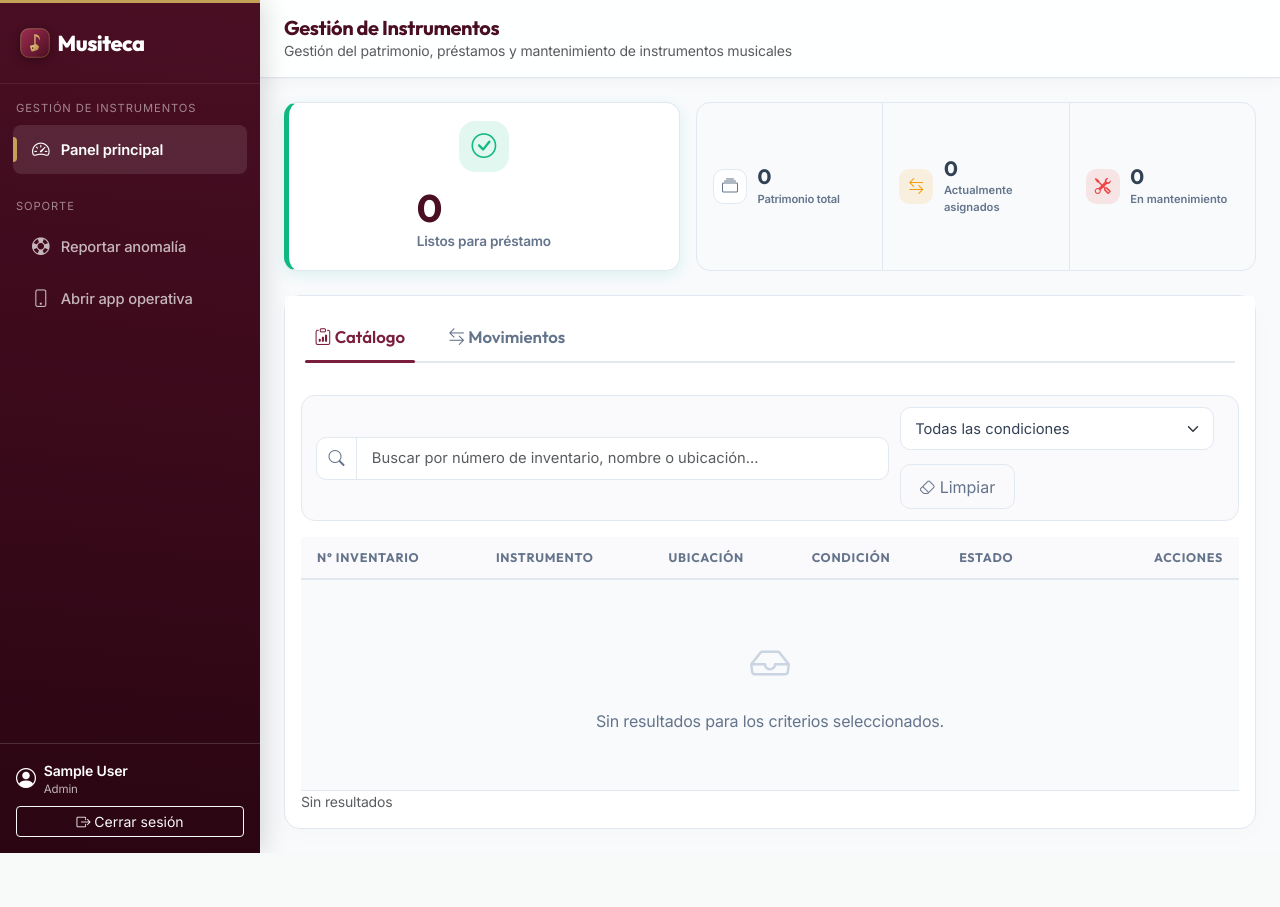
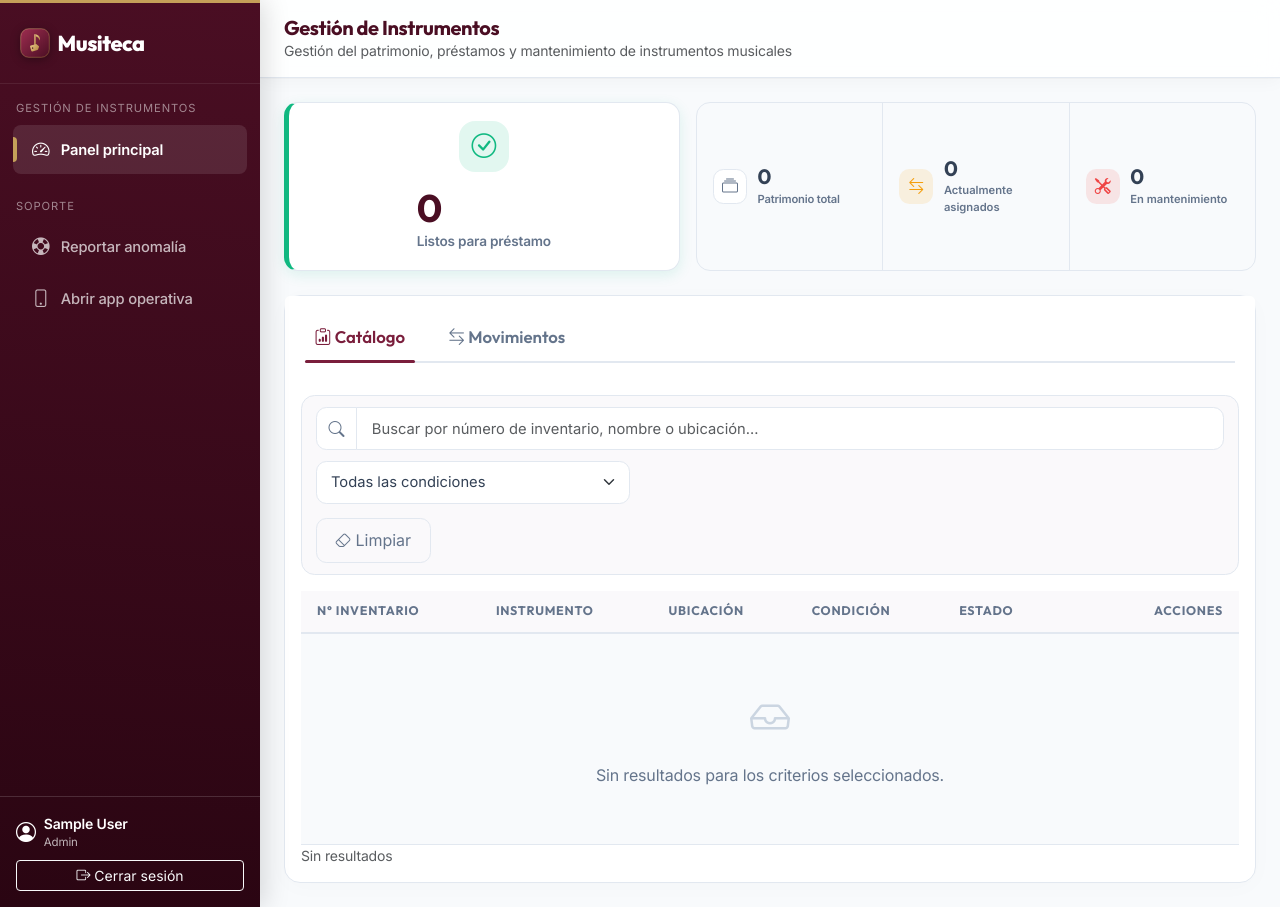
Before and after one commit to nancyvillatoro/musiteca, a PHP site: page / in a window 1280 px wide. Before the commit the page ends 853 px from the top, so only its background shows below. Run offline with PHP 8.4, Linux system fonts and the light colour scheme; the visitor is signed in with stand-in values (Sample User, id 1); data comes from the database, SQL or seed files in the repository; data that the repository does not hold is empty.

Commit message:
Corrige el escalonado de la barra de filtros a anchos intermedios
.filtros-buscador competía por espacio con .filtros-controles y
.filtros-acciones en la misma línea (flex: 2 1 340px). A ciertos anchos
eso dejaba tan poco espacio a .filtros-controles que sus propios hijos
(select + botón Limpiar) se partían en dos líneas en vez de que la
barra completa bajara de línea de forma ordenada.

Ahora el buscador siempre ocupa su propia línea completa; controles y
acciones comparten la segunda línea con el ancho completo disponible.
Afecta las 4 barras que comparten estas clases: Catálogo, Movimientos,
Gestión de usuarios e Instrumentos dados de baja. Verificado visualmente
por la usuaria.

```diff
--- a/assets/css/style.css
+++ b/assets/css/style.css
@@ -449,9 +449,16 @@ button.kpi-mini-clicable:focus-visible {
   border-color: var(--musiteca-guinda-claro);
 }
 
-/* Buscador: más ancho para que el placeholder no se corte */
+/* Buscador: ocupa siempre su propia línea completa. Antes competía por
+   ancho con .filtros-controles y .filtros-acciones en la misma fila
+   (flex: 2 1 340px); a anchos intermedios eso los dejaba tan apretados
+   que .filtros-controles terminaba partiéndose internamente (el select
+   arriba, el botón "Limpiar" abajo), en vez de que la barra completa
+   bajara de línea de forma ordenada. Al reservarle toda la primera línea,
+   controles y acciones siempre comparten la segunda línea con el ancho
+   completo de la barra disponible para ellos. */
 .filtros-buscador {
-  flex: 2 1 340px;
+  flex: 1 1 100%;
   min-width: 280px;
 }
 
@@ -460,6 +467,14 @@ button.kpi-mini-clicable:focus-visible {
   flex-wrap: wrap;
   align-items: flex-end;
   gap: 0.85rem;
+}
+
+/* Cuando no hay .filtros-acciones (p. ej. Instrumentos dados de baja),
+   .filtros-controles es el último grupo de la barra: se alinea a la
+   derecha igual que lo haría .filtros-acciones, en vez de quedar pegado
+   al margen izquierdo bajo el buscador. */
+.filtros-controles:last-child {
+  margin-left: auto;
 }
 
 .filtros-controles .form-select {
```
